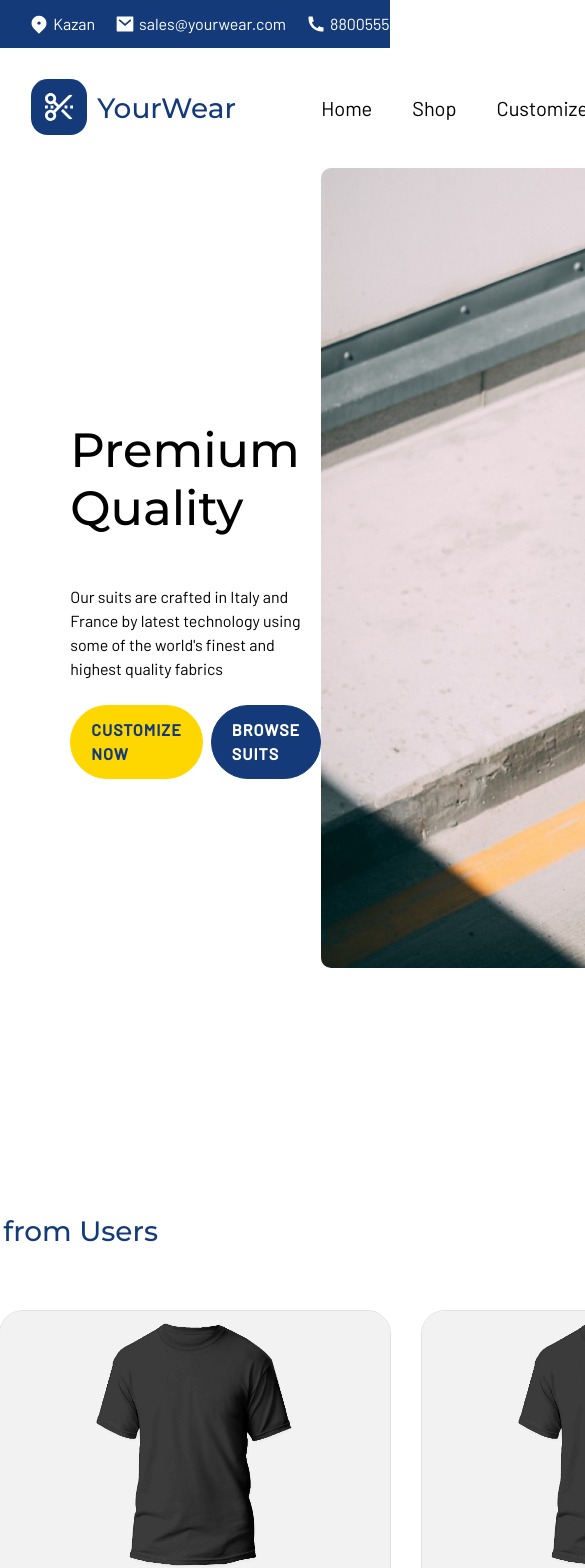
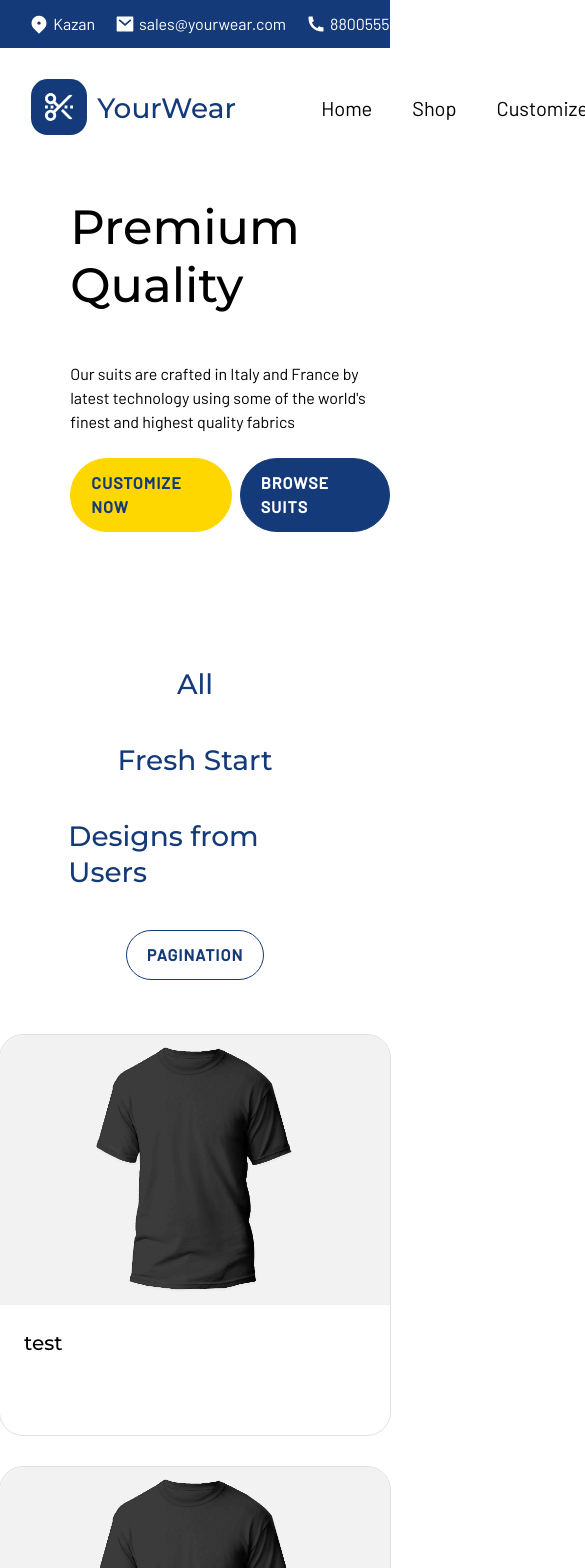
Before and after one commit to mrhiroman/YourWear-frontend, a React (Create React App) app: page /shop in a window 390 px wide. Shown: the top 1568 px of the page, 585 px wide, since content can reach past the window. Built offline with nearby package versions, Linux system fonts and the light colour scheme.

Commit message:
adaptive fixes on shop&registration pages

```diff
--- a/src/pages/RegistrationPage/RegistrationPage.module.sass
+++ b/src/pages/RegistrationPage/RegistrationPage.module.sass
@@ -27,6 +27,9 @@
             @media screen and (max-width: 1500px)
                 width: 300px
 
+            @media screen and (max-width: 700px)
+                width: 200px
+
         span
             color: rgb(208, 208, 208)
             @include typography.barlow-400
@@ -47,6 +50,10 @@
             margin-top: 51px
             width: 504px
             height: 568px
+            transition: all 0.5s ease
+
+            @media screen and (max-width: 700px)
+                width: 400px
 
             .title
                 display: flex
@@ -62,6 +69,9 @@
                     color: rgb(79,79,79)
                     font-size: 16px
                     @include typography.barlow-400
+
+                    @media screen and (max-width: 700px)
+                        width: 440px
 
             .forms
                 display: flex
@@ -80,6 +90,10 @@
                         border: 1px rgb(224,224,224) solid
                         border-radius: 12px
                         padding: 5px 12px
+                        transition: all 0.5s ease
+
+                        @media screen and (max-width: 700px)
+                            width: 380px
 
                 .validate
                     color: rgb(219, 68, 55)
--- a/src/pages/ShopPage/ShopPage.module.sass
+++ b/src/pages/ShopPage/ShopPage.module.sass
@@ -19,6 +19,10 @@
                 display: flex
                 flex-direction: column
                 gap: 24px
+                transition: all 0.5s ease
+
+                @media (max-width: 700px)
+                    margin-top: 30px
 
                 .title
                     font-size: 48px
@@ -36,9 +40,12 @@
                     gap: 8px
 
             .poster
-                height: 800px
-                width: 945px
+                height: 90vh
+                width: 50vw
                 border-radius: 10px
+
+                @media (max-width: 1200px)
+                    display: none
 
         &Products
             display: flex
@@ -49,12 +56,21 @@
             .navigation
                 display: flex
                 justify-content: space-between
-                width: 1170px
+                width: 65vw
                 align-items: center
+                transition: all 0.5s ease
+
+                @media (max-width: 1100px)
+                    flex-direction: column
+                    gap: 40px
 
                 &Bar
                     display: flex
                     gap: 40px
+
+                    @media (max-width: 1100px)
+                        flex-direction: column
+                        align-items: center
 
                     a
                         font-size: 28px
@@ -78,6 +94,12 @@
                 max-width: 1300px
                 margin-bottom: 100px
 
+                @media (max-width: 1400px)
+                    grid-template-columns: repeat(2, 1fr)
+
+                @media (max-width: 850px)
+                    grid-template-columns: repeat(1, 1fr)
+
 .line
     width: 200px
     height: 2px
```
